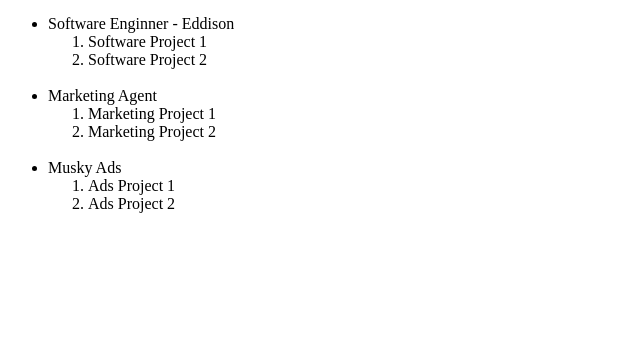
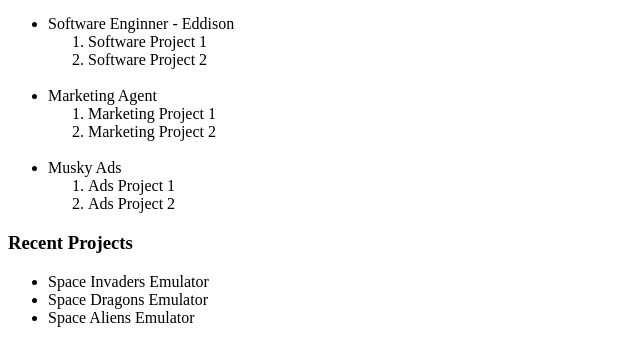
Before and after one commit to szmtz/online-res-mmo, a plain HTML site: page index.html in a window 1280 px wide. Shown: the part 475-818 px from the top of the page, without its empty margins (0-640 px from the left). Drawn offline with Linux system fonts and the light colour scheme.

Commit message:
Add 2nd Div - Projects

```diff
--- a/index.html
+++ b/index.html
@@ -29,5 +29,13 @@
             </li>
             </ul>
       </div>
+      <div>
+        <h3>Recent Projects</h3>
+          <ul>
+            <li>Space Invaders Emulator</li>
+            <li>Space Dragons Emulator</li>
+            <li>Space Aliens Emulator</li>
+          </ul>
+        <div>
   </body>
 </html>
```
